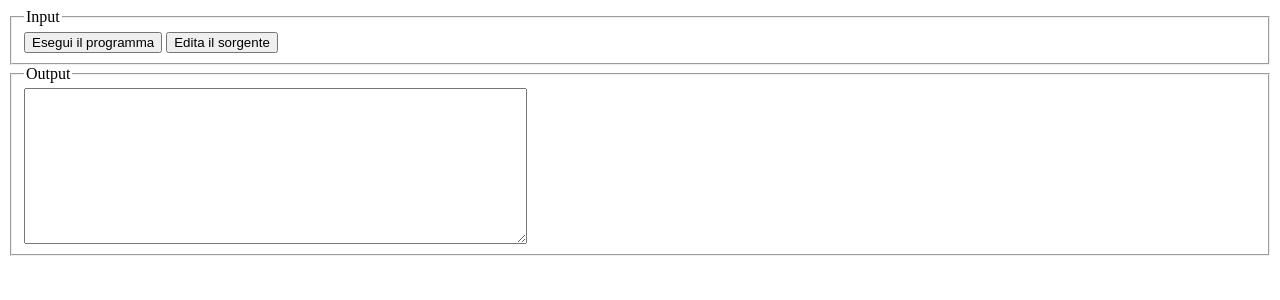
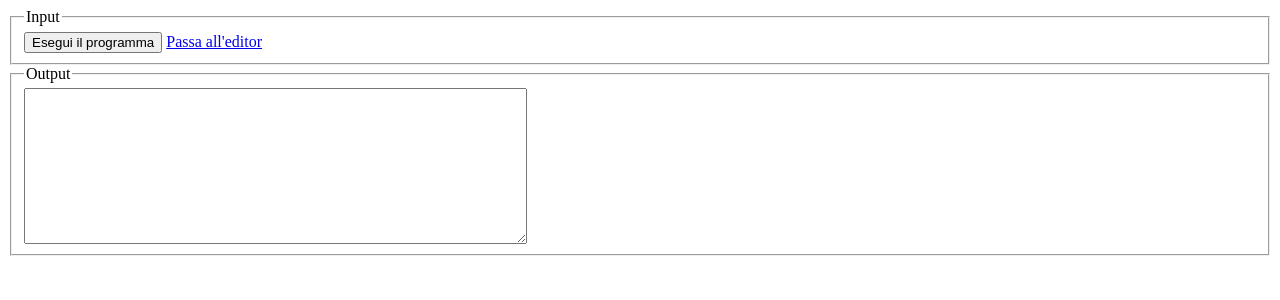
Before and after one commit to mapio/lw10-dico-dsi, a Python web app: template server/resources/templates/io.html in a window 1280 px wide. Shown: the top 300 px of the page. Run offline with Jinja, Linux system fonts and the light colour scheme; the template is opened without the code that fills it, so the values that code supplies are empty.

Commit message:
Now we use a link (instead of a button) to go from edit to run and vv

```diff
--- a/server/resources/templates/edit.html
+++ b/server/resources/templates/edit.html
@@ -5,7 +5,7 @@
 <div style="margin: 1em;">
 <input type="button" value="Salva" onclick="save()" />
 <input type="button" value="Annulla" onclick="revert()" />
-<input type="button" value="Salva ed esegui" onclick="run()" />
+<a href="#" onclick="run()">Passa all'esecuzione</a>
 </div></div>
 <textarea id="code" cols="1" rows="1"></textarea>
 </form>
--- a/server/resources/templates/io.html
+++ b/server/resources/templates/io.html
@@ -4,7 +4,7 @@
 			<div id="input"></div>
 			<div>
 				<input type="button" value="Esegui il programma" onclick="_main()"/>
-				<input type="button" value="Edita il sorgente" onclick="_edit()"/>
+				<a href="#" onclick="_edit()">Passa all'editor</a>
 			</div>
 		</fieldset>
 		<fieldset><legend>Output</legend>
```
